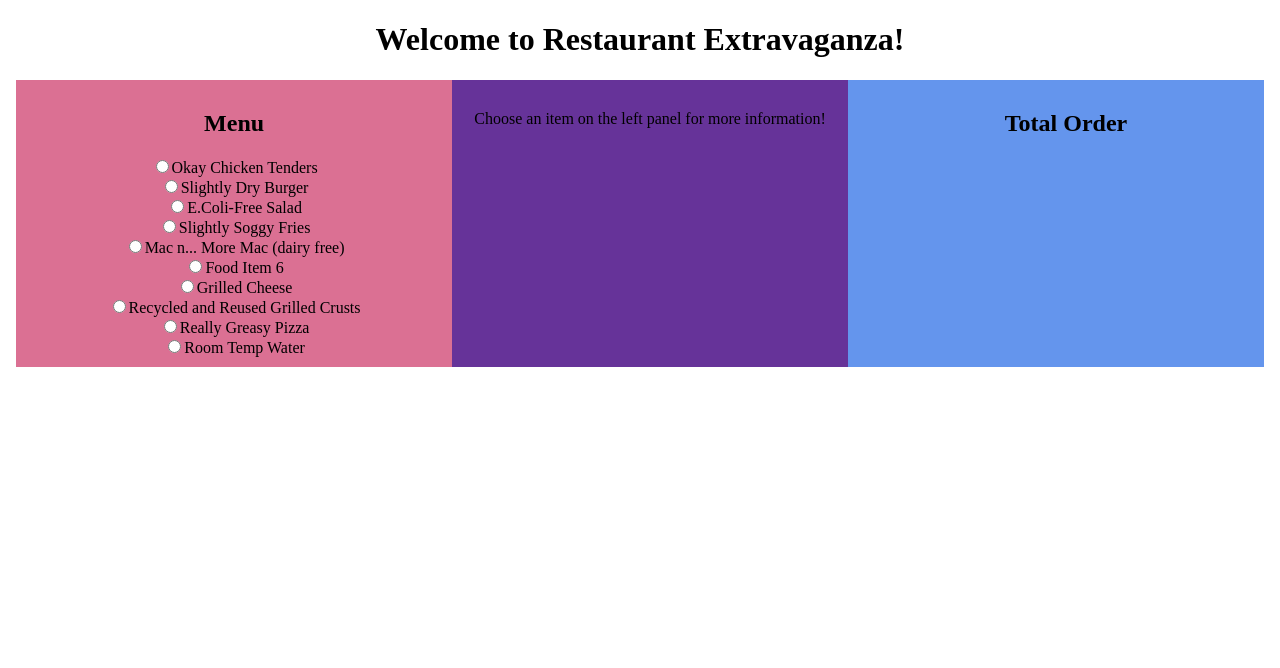
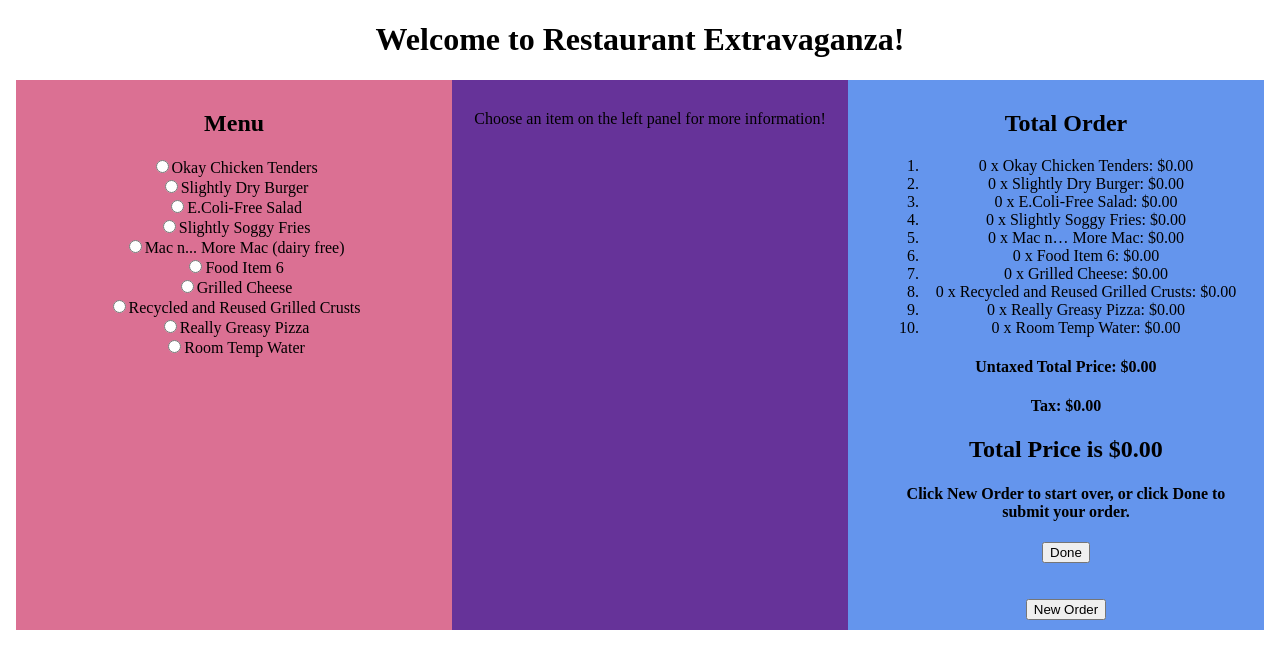
Before and after one commit to yang123vc/RestaurantOrderSystemFrontEnd, an Angular app in the folder OrderSystem/: page / in a window 1280 px wide. Shown: the top 668 px of the page. Built offline with nearby package versions, Linux system fonts and the light colour scheme.

Commit message:
it works

```diff
--- a/OrderSystem/src/app/app.component.html
+++ b/OrderSystem/src/app/app.component.html
@@ -1,3 +1,4 @@
+<html>
 <body>
 <div style="text-align:center">
    <h1>
@@ -134,34 +135,34 @@
             <br>
             <div id = "itemprice" class = "row">
                <div *ngIf ="whichFood==1">
-                  4.00
+                  $4.00
                 </div>
                 <div *ngIf ="whichFood==2">
-                  6.00
+                  $6.00
                 </div>
                 <div *ngIf ="whichFood==3">
-                  3.50
+                  $3.50
                 </div>
                 <div *ngIf ="whichFood==4">
-                  2.50
+                  $2.50
                 </div>
                 <div *ngIf ="whichFood==5">
-                  3.00
+                  $3.00
                 </div>
                 <div *ngIf ="whichFood==6">
-                  6.66
+                  $6.66
                </div>
                <div *ngIf ="whichFood==7">
-                  2.50
+                  $2.50
                </div>
                <div *ngIf ="whichFood==8">
-                  1.50
+                  $1.50
                </div>
                <div *ngIf ="whichFood==9">
-                  10.00
+                  $10.00
                </div>
                <div *ngIf ="whichFood==10">
-                  2.00
+                  $2.00
                </div>
                <div id = "default" *ngIf ="whichFood==11">
 
@@ -206,93 +207,111 @@
             <br>
             <div id = "ordButts" class = "row">
                 <form *ngIf ="whichFood==1">
-                  Quantity: <input #quantity1 min = '1' id = "quantity" type="number"(keyup.enter)="formSubmitted(quantity.value)" />
-                  <button (click)="formSubmitted(quantity1.value, 'Okay Chicken Tenders')">
-                     Add to Order
+                  Quantity: <input #quantity1 min = '0' value = '0' default = '0' id = "quantity" type="number" (keyup.enter)="formSubmitted1(quantity1.value)" />
+                  <button (click)="formSubmitted1(quantity1.value)">
+                     Update Quantity
                   </button>
                   <br>
-                  <label *ngIf = formSubmitMessage> {{formSubmitMessage}} </label>
                 </form>
                 <form *ngIf ="whichFood==2">
-                  Quantity: <input #quantity2 min = '1' id = "quantity" type="number"(keyup.enter)="formSubmitted(quantity.value)" />
-                  <button (click)="formSubmitted(quantity2.value, 'Slightly Dry Burger')">
-                     Add to Order
+                  Quantity: <input #quantity2 min = '0' value = '0' default = '0' id = "quantity" type="number" (keyup.enter)="formSubmitted2(quantity2.value)" />
+                  <button (click)="formSubmitted2(quantity2.value)">
+                     Update Quantity
                   </button>
                   <br>
-                  <label *ngIf = formSubmitMessage> {{formSubmitMessage}} </label>
                 </form>
                 <form *ngIf ="whichFood==3">
-                  Quantity: <input #quantity3 min = '1' id = "quantity" type="number" />
-                  <button (click)="formSubmitted(quantity3.value, 'E.Coli-Free Salad')">
-                     Add to Order
+                  Quantity: <input #quantity3 min = '0' value = '0'  default = '0' id = "quantity" type="number" (keyup.enter)="formSubmitted3(quantity3.value)"/>
+                  <button (click)="formSubmitted3(quantity3.value)">
+                     Update Quantity
                   </button>
                   <br>
-                  <label *ngIf = formSubmitMessage> {{formSubmitMessage}} </label>
                 </form>
                 <form *ngIf ="whichFood==4">
-                  Quantity: <input #quantity4 min = '1' id = "quantity" type="number"/>
-                  <button (click)="formSubmitted(quantity4.value, 'Slightly Soggy Fries')">
-                     Add to Order
+                  Quantity: <input #quantity4 min = '0' value = '0' default = '0' id = "quantity" type="number" (keyup.enter)="formSubmitted4(quantity4.value)"/>
+                  <button (click)="formSubmitted4(quantity4.value)">
+                     Update Quantity
                   </button>
                   <br>
-                  <label *ngIf = formSubmitMessage> {{formSubmitMessage}} </label>
                 </form>
                 <form *ngIf ="whichFood==5">
-                  Quantity: <input #quantity5 min = '1' id = "quantity" type="number"/>
-                  <button (click)="formSubmitted(quantity5.value, 'Mac n... More Mac (dairy free)')">
-                     Add to Order
+                  Quantity: <input #quantity5 min = '0' value = '0' default = '0' id = "quantity" type="number" (keyup.enter)="formSubmitted5(quantity5.value)"/>
+                  <button (click)="formSubmitted5(quantity5.value)">
+                     Update Quantity
                   </button>
                   <br>
-                  <label *ngIf = formSubmitMessage> {{formSubmitMessage}} </label>
                 </form>
                 <form *ngIf ="whichFood==6">
-                  Quantity: <input #quantity6 min = '1' id = "quantity" type="number"/>
-                  <button (click)="formSubmitted(quantity6.value, 'Food Item 6')">
-                     Add to Order
+                  Quantity: <input #quantity6 min = '0' value = '0' default = '0' id = "quantity" type="number" (keyup.enter)="formSubmitted6(quantity6.value)"/>
+                  <button (click)="formSubmitted6(quantity6.value)">
+                     Update Quantity
                   </button>
                   <br>
-                  <label *ngIf = formSubmitMessage> {{formSubmitMessage}} </label>
                </form>
                 <form *ngIf ="whichFood==7">
-                  Quantity: <input #quantity7 min = '1' id = "quantity" type="number"/>
-                  <button (click)="formSubmitted(quantity7.value, 'Grilled Cheese')">
-                     Add to Order
+                  Quantity: <input #quantity7 min = '0' value = '0' default = '0' id = "quantity" type="number" (keyup.enter)="formSubmitted7(quantity7.value)"/>
+                  <button (click)="formSubmitted7(quantity7.value)">
+                     Update Quantity
                   </button>
                   <br>
-                  <label *ngIf = formSubmitMessage> {{formSubmitMessage}} </label>
                 </form>
                 <form *ngIf ="whichFood==8">
-                  Quantity: <input #quantity8 min = '1' id = "quantity" type="number"/>
-                  <button (click)="formSubmitted(quantity8.value, 'Recycled and Reused Grilled Crusts')">
-                     Add to Order
+                  Quantity: <input #quantity8 min = '0' value = '0' default = '0' id = "quantity" type="number" (keyup.enter)="formSubmitted8(quantity8.value)"/>
+                  <button (click)="formSubmitted8(quantity8.value)">
+                     Update Quantity
                   </button>
                   <br>
-                  <label *ngIf = formSubmitMessage> {{formSubmitMessage}} </label>
                 </form>
                 <form *ngIf ="whichFood==9">
-                  Quantity: <input #quantity9 min = '1' id = "quantity" type="number"/>
-                  <button (click)="formSubmitted(quantity9.value, 'Really Greasy Pizza')">
-                     Add to Order
+                  Quantity: <input #quantity9 min = '0' value = '0' id = "quantity" type="number" (keyup.enter)="formSubmitted9(quantity9.value)"/>
+                  <button (click)="formSubmitted9(quantity9.value)">
+                     Update Quantity
                   </button>
                   <br>
-                  <label *ngIf = formSubmitMessage> {{formSubmitMessage}} </label>
                 </form>
                 <form *ngIf ="whichFood==10">
-                  Quantity: <input #quantity10 min = '1' id = "quantity" type="number"/>
-                  <button (click)="formSubmitted(quantity10.value, 'Room Temp Water')">
-                     Add to Order
+                  Quantity: <input #quantity10 min = '0' value = '0' default = '0' id = "quantity" type="number" (keyup.enter)="formSubmitted10(quantity10.value)"/>
+                  <button (click)="formSubmitted10(quantity10.value)">
+                     Update Quantity
                   </button>
                   <br>
-                  <label *ngIf = formSubmitMessage> {{formSubmitMessage}} </label>
                 </form>
                 <form *ngIf ="whichFood==11"></form>
             </div>
          </div>
          <div id= "total_order">
             <h2>Total Order</h2>
-
+               <ol>
+                  <li>{{formSubmitMessage1}}</li>
+                  <li>{{formSubmitMessage2}}</li>
+                  <li>{{formSubmitMessage3}}</li>
+                  <li>{{formSubmitMessage4}}</li>
+                  <li>{{formSubmitMessage5}}</li>
+                  <li>{{formSubmitMessage6}}</li>
+                  <li>{{formSubmitMessage7}}</li>
+                  <li>{{formSubmitMessage8}}</li>
+                  <li>{{formSubmitMessage9}}</li>
+                  <li>{{formSubmitMessage10}}</li>
+               </ol>
+               <div>
+                  <h4> Untaxed Total Price: {{sumString}}</h4>
+                  <h4> Tax: {{taxString}} </h4>
+                  <h2>Total Price is {{orderPrice}}</h2>
+                  <h4> Click New Order to start over, or click Done to submit your order.</h4>
+                  <button (click)="submit()">
+                     Done
+                  </button>
+                  <br>
+                  <label>{{submitOrderMessage}}</label>
+                  <br>
+                  <br>
+                  <button (click) = "refresh()">
+                     New Order
+                  </button>
+               </div>
          </div>
       </div>
    </div>
 </div>
 </body>
+</html>
--- a/OrderSystem/src/app/app.component.ts
+++ b/OrderSystem/src/app/app.component.ts
@@ -9,104 +9,205 @@ import { Component } from '@angular/core';
 export class AppComponent {
   title = 'Restaurant Extravaganza';
   whichFood = 11;
-  quantity1: number;
-  quantity2: number;
-  quantity3: number;
-  quantity4: number;
-  quantity5: number;
-  quantity6: number;
-  quantity7: number;
-  quantity8: number;
-  quantity9: number;
-  quantity10: number;
-  formSubmitMessage1: String;
-  formSubmitMessage2: String;
-  formSubmitMessage3: String;
-  formSubmitMessage4: String;
-  formSubmitMessage5: String;
-  formSubmitMessage6: String;
-  formSubmitMessage7: String;
-  formSubmitMessage8: String;
-  formSubmitMessage9: String;
-  formSubmitMessage10: String;
+  quantity1 = 0;
+  quantity2 = 0;
+  quantity3 = 0;
+  quantity4 = 0;
+  quantity5 = 0;
+  quantity6 = 0;
+  quantity7 = 0;
+  quantity8 = 0;
+  quantity9 = 0;
+  quantity10 = 0;
+  price1 = 4.00;
+  price2 = 6.00;
+  price3 = 3.50;
+  price4 = 2.50;
+  price5 = 3.00;
+  price6 = 6.66;
+  price7 = 2.50;
+  price8 = 1.50;
+  price9 = 10.00;
+  price10 = 2.00;
+  totalPrice1 = 0.00;
+  totalPrice2 = 0.00;
+  totalPrice3 = 0.00;
+  totalPrice4 = 0.00;
+  totalPrice5 = 0.00;
+  totalPrice6 = 0.00;
+  totalPrice7 = 0.00;
+  totalPrice8 = 0.00;
+  totalPrice9 = 0.00;
+  totalPrice10 = 0.00;
+  sum = 0.00;
+  sumString = '$0.00';
+  tax = 0.00;
+  taxString = '$0.00';
+  orderPrice = '$0.00';
+  formSubmitMessage1: String = '0 x Okay Chicken Tenders: $0.00';
+  formSubmitMessage2: String = '0 x Slightly Dry Burger: $0.00';
+  formSubmitMessage3: String = '0 x E.Coli-Free Salad: $0.00';
+  formSubmitMessage4: String = '0 x Slightly Soggy Fries: $0.00';
+  formSubmitMessage5: String = '0 x Mac n… More Mac: $0.00';
+  formSubmitMessage6: String = '0 x Food Item 6: $0.00';
+  formSubmitMessage7: String = '0 x Grilled Cheese: $0.00';
+  formSubmitMessage8: String = '0 x Recycled and Reused Grilled Crusts: $0.00';
+  formSubmitMessage9: String = '0 x Really Greasy Pizza: $0.00';
+  formSubmitMessage10: String = '0 x Room Temp Water: $0.00';
+  submitOrderMessage: String = '';
+  public updateTotalPrice() {
+    this.sum = this.totalPrice1 + this.totalPrice2 + this.totalPrice3 + this.totalPrice4 + this.totalPrice5
+    + this.totalPrice6 + this.totalPrice7 + this.totalPrice8 + this.totalPrice9 + this.totalPrice10;
+    this.sumString = '$' + this.sum.toFixed(2);
+    this.tax = this.sum * 0.07;
+    this.taxString = '$' + this.tax.toFixed(2);
+    this.orderPrice = '$' + (this.sum + this.tax).toFixed(2);
+  }
   public formSubmitted1(quantity: number) {
-    if (quantity > 0) {
+    if (quantity >= 0) {
     this.quantity1 = quantity;
-    this.formSubmitMessage1 = this.quantity1 + ' x Okay Chicken Tenders';
+    this.totalPrice1 = this.quantity1 * this.price1;
+    this.formSubmitMessage1 = this.quantity1 + ' x Okay Chicken Tenders: $' + this.totalPrice1.toFixed(2);
    } else {
-     this.formSubmitMessage1 = '0 x Okay Chicken Tenders';
+     this.formSubmitMessage1 = '0 x Okay Chicken Tenders: $0.00';
    }
+   this.updateTotalPrice();
   }
+
   public formSubmitted2(quantity: number) {
-    if (quantity > 0) {
+    if (quantity >= 0) {
     this.quantity2 = quantity;
-    this.formSubmitMessage2 = this.quantity2 + ' x Slightly Dry Burger';
+    this.totalPrice2 = this.quantity2 * this.price2;
+    this.formSubmitMessage2 = this.quantity2 + ' x Slightly Dry Burger: $' + this.totalPrice2.toFixed(2);
    } else {
-     this.formSubmitMessage2 = '0 x Slightly Dry Burger';
+    this.formSubmitMessage2 = '0 x Slightly Dry Burger: $0.00';
    }
+   this.updateTotalPrice();
   }
+
   public formSubmitted3(quantity: number) {
-    if (quantity > 0) {
+    if (quantity >= 0) {
     this.quantity3 = quantity;
-    this.formSubmitMessage3 = this.quantity3 + ' x E.Coli-Free Salad';
+    this.totalPrice3 = this.quantity3 * this.price3;
+    this.formSubmitMessage3 = this.quantity3 + ' x E.Coli-Free Salad: $' + this.totalPrice3.toFixed(2);
    } else {
-     this.formSubmitMessage3 = '0 x E.Coli-Free Salad';
+    this.formSubmitMessage3 = '0 x E.Coli-Free Salad: $0.00';
    }
+   this.updateTotalPrice();
   }
   public formSubmitted4(quantity: number) {
-    if (quantity > 0) {
+    if (quantity >= 0) {
     this.quantity4 = quantity;
-    this.formSubmitMessage4 = this.quantity4 + ' x Slightly Soggy Fries';
+    this.totalPrice4 = this.quantity4 * this.price4;
+    this.formSubmitMessage4 = this.quantity4 + ' x Slightly Soggy Fries: $' + this.totalPrice4.toFixed(2);
    } else {
-     this.formSubmitMessage4 = '0 x Slightly Soggy Fries';
+    this.formSubmitMessage4 = '0 x Slightly Soggy Fries: $0.00';
    }
+   this.updateTotalPrice();
   }
   public formSubmitted5(quantity: number) {
-    if (quantity > 0) {
+    if (quantity >= 0) {
     this.quantity5 = quantity;
-    this.formSubmitMessage5 = this.quantity5 + ' x Mac n… More Mac';
+    this.totalPrice5 = this.quantity5 * this.price5;
+    this.formSubmitMessage5 = this.quantity5 + ' x Mac n... More Mac: $' + this.totalPrice5.toFixed(2);
    } else {
-     this.formSubmitMessage5 = '0 x Mac n… More Mac';
+    this.formSubmitMessage5 = '0 x Mac n... More Mac: $0.00';
    }
+   this.updateTotalPrice();
   }
   public formSubmitted6(quantity: number) {
-    if (quantity > 0) {
+    if (quantity >= 0) {
     this.quantity6 = quantity;
-    this.formSubmitMessage6 = this.quantity6 + ' x Food Item 6';
+    this.totalPrice6 = this.quantity6 * this.price6;
+    this.formSubmitMessage6 = this.quantity6 + ' x Food Item 6: $' + this.totalPrice6.toFixed(2);
    } else {
-     this.formSubmitMessage6 = '0 x Food Item 6';
+    this.formSubmitMessage6 = '0 x Food Item 6: $0.00';
    }
+   this.updateTotalPrice();
   }
   public formSubmitted7(quantity: number) {
-    if (quantity > 0) {
+    if (quantity >= 0) {
     this.quantity7 = quantity;
-    this.formSubmitMessage7 = this.quantity7 + ' x Grilled Cheese';
+    this.totalPrice7 = this.quantity7 * this.price7;
+    this.formSubmitMessage7 = this.quantity7 + ' x Grilled Cheese: $' + this.totalPrice7.toFixed(2);
    } else {
-     this.formSubmitMessage7 = '0 x Grilled Cheese';
+    this.formSubmitMessage7 = '0 x Grilled Cheese: $0.00';
    }
+   this.updateTotalPrice();
   }
   public formSubmitted8(quantity: number) {
-    if (quantity > 0) {
+    if (quantity >= 0) {
     this.quantity8 = quantity;
-    this.formSubmitMessage8 = this.quantity8 + ' x Recycled and Reused Grilled Crusts';
+    this.totalPrice8 = this.quantity8 * this.price8;
+    this.formSubmitMessage8 = this.quantity8 + ' x Recycled and Reused Grilled Crusts: $' + this.totalPrice8.toFixed(2);
    } else {
-     this.formSubmitMessage8 = '0 x Recycled and Reused Grilled Crusts';
+    this.formSubmitMessage8 = '0 x Recycled and Reused Grilled Crusts: $0.00';
    }
+   this.updateTotalPrice();
   }
   public formSubmitted9(quantity: number) {
-    if (quantity > 0) {
+    if (quantity >= 0) {
     this.quantity9 = quantity;
-    this.formSubmitMessage9 = this.quantity9 + ' x Really Greasy Pizza';
+    this.totalPrice9 = this.quantity9 * this.price9;
+    this.formSubmitMessage9 = this.quantity9 + ' x Really Greasy Pizza: $' + this.totalPrice9.toFixed(2);
    } else {
-     this.formSubmitMessage9 = '0 x Really Greasy Pizza';
+    this.formSubmitMessage9 = '0 x Really Greasy Pizza: $0.00';
    }
+   this.updateTotalPrice();
   }
   public formSubmitted10(quantity: number) {
-    if (quantity > 0) {
+    if (quantity >= 0) {
     this.quantity10 = quantity;
-    this.formSubmitMessage10 = this.quantity10 + ' x Room Temp Water';
+    this.totalPrice10 = this.quantity10 * this.price10;
+    this.formSubmitMessage10 = this.quantity10 + ' x Room Temp Water: $' + this.totalPrice10.toFixed(2);
    } else {
-     this.formSubmitMessage10 = '0 x Room Temp Water';
+    this.formSubmitMessage10 = '0 x Room Temp Water: $0.00';
    }
+   this.updateTotalPrice();
+  }
+
+  public submit() {
+    this.submitOrderMessage = 'Thanks for ordering! Press New Order to start a new order.';
+  }
+
+  public refresh() {
+    this.whichFood = 11;
+    this.totalPrice1 = 0.00;
+    this.totalPrice2 = 0.00;
+    this.totalPrice3 = 0.00;
+    this.totalPrice4 = 0.00;
+    this.totalPrice5 = 0.00;
+    this.totalPrice6 = 0.00;
+    this.totalPrice7 = 0.00;
+    this.totalPrice8 = 0.00;
+    this.totalPrice9 = 0.00;
+    this.totalPrice10 = 0.00;
+    this.sum = 0.00;
+    this.sumString = '$0.00';
+    this.tax = 0.00;
+    this.taxString = '$0.00';
+    this.orderPrice = '$0.00';
+    this.quantity1 = 0;
+    this.quantity2 = 0;
+    this.quantity3 = 0;
+    this.quantity4 = 0;
+    this.quantity5 = 0;
+    this.quantity6 = 0;
+    this.quantity7 = 0;
+    this.quantity8 = 0;
+    this.quantity9 = 0;
+    this.quantity10 = 0;
+    this.updateTotalPrice();
+    this.formSubmitMessage1 = '0 x Okay Chicken Tenders: $0.00';
+    this.formSubmitMessage2 = '0 x Slightly Dry Burger: $0.00';
+    this.formSubmitMessage3 = '0 x E.Coli-Free Salad: $0.00';
+    this.formSubmitMessage4 = '0 x Slightly Soggy Fries: $0.00';
+    this.formSubmitMessage5 = '0 x Mac n… More Mac: $0.00';
+    this.formSubmitMessage6 = '0 x Food Item 6: $0.00';
+    this.formSubmitMessage7 = '0 x Grilled Cheese: $0.00';
+    this.formSubmitMessage8 = '0 x Recycled and Reused Grilled Crusts: $0.00';
+    this.formSubmitMessage9 = '0 x Really Greasy Pizza: $0.00';
+    this.formSubmitMessage10 = '0 x Room Temp Water: $0.00';
+    this.submitOrderMessage = '';
   }
 }
```
